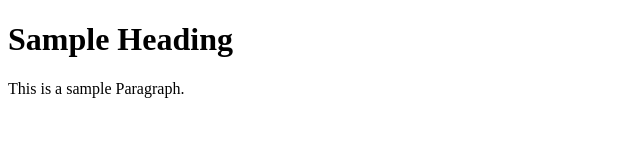
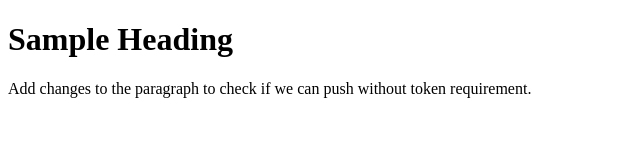
Before and after one commit to bhargavamakwana/Cloud-Computing-Big-Data, a plain HTML site: page Assignments/1/index.html in a window 1280 px wide. Shown: the whole page, without its empty margins (0-640 px from the left). Drawn offline with Linux system fonts and the light colour scheme.

Commit message:
sample changes in html file

```diff
--- a/Assignments/1/index.html
+++ b/Assignments/1/index.html
@@ -5,6 +5,6 @@
   </head>
   <body>
     <h1> Sample Heading</h1>
-    <p> This is a sample Paragraph. </p>
+    <p> Add changes to the paragraph to check if we can push without token requirement. </p>
   </body>
 </html>
```
